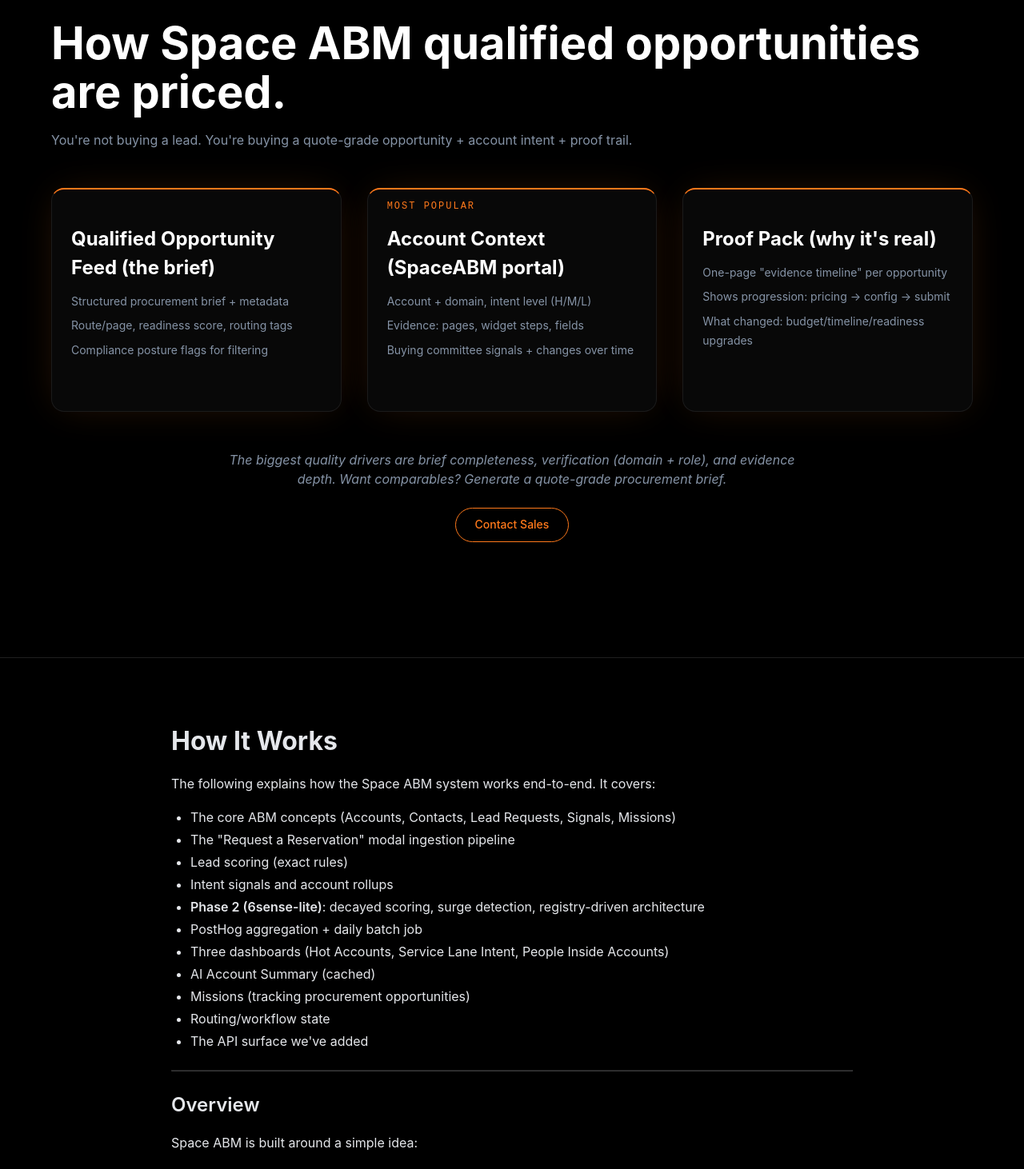
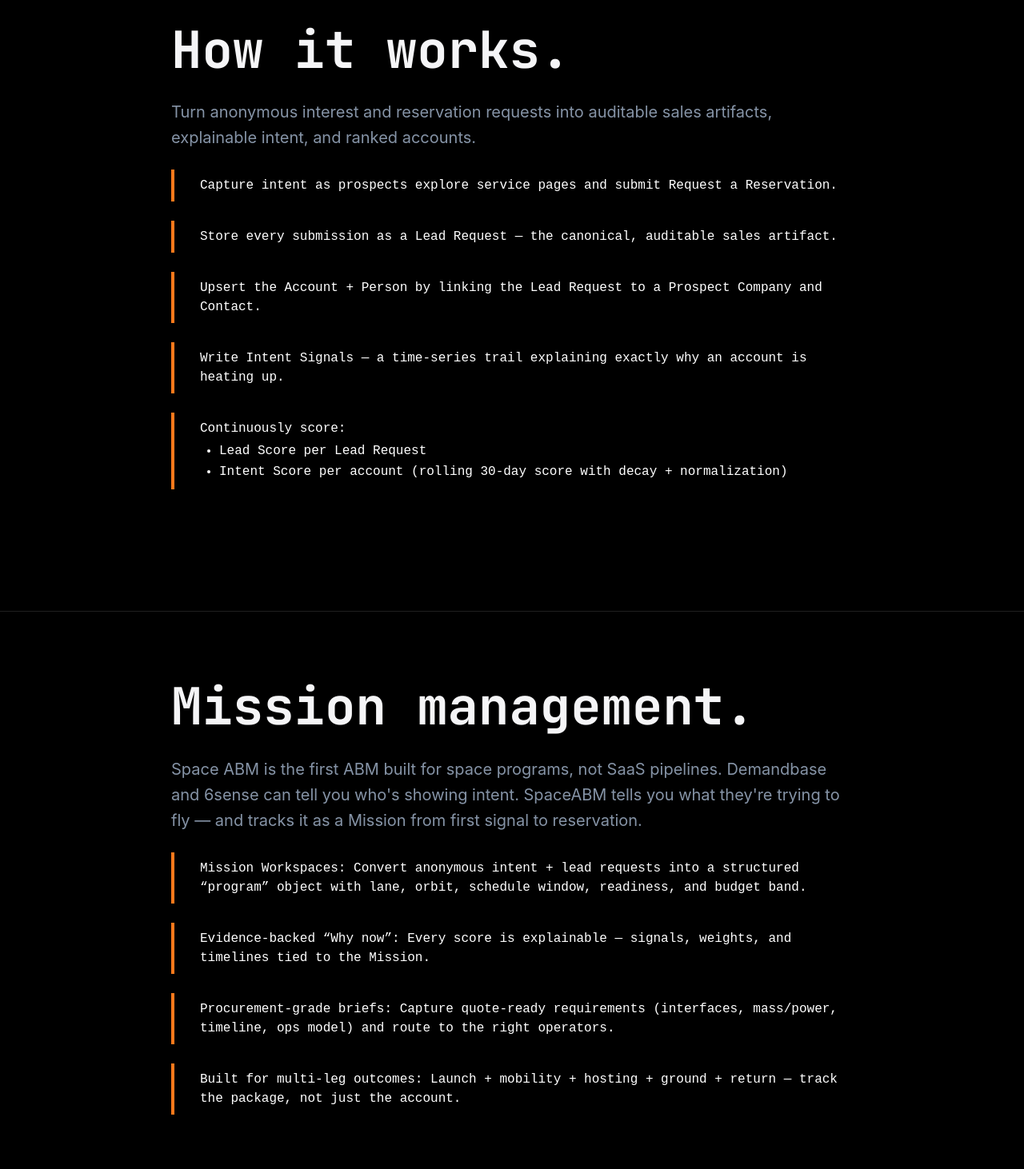
Before and after one commit to bigbadbrad/space-abm, a Next.js app: page / in a window 1280 px wide. Shown: the part 1020-2482 px from the top of the page at 80% size. Built offline with nearby package versions, Linux system fonts and the light colour scheme; no server answers.

Commit message:
homepage with new blocks

```diff
--- a/src/app/page.tsx
+++ b/src/app/page.tsx
@@ -2,6 +2,8 @@
 import path from 'path';
 import { Box, Container } from '@mui/material';
 import { HeroBlock } from '@/components/HeroBlock';
+import { HowSpaceABMWorksBlock } from '@/components/home/HowSpaceABMWorksBlock';
+import { ABMBuiltForSpaceBlock } from '@/components/home/ABMBuiltForSpaceBlock';
 import { SpaceABMPricingBlock } from '@/components/home/SpaceABMPricingBlock';
 import { MarkdownRenderer } from '@/components/dashboard/docs/markdown-renderer';
 
@@ -18,6 +20,8 @@
   return (
     <>
       <HeroBlock />
+      <HowSpaceABMWorksBlock />
+      <ABMBuiltForSpaceBlock />
       <SpaceABMPricingBlock />
       <Box sx={{ py: 6, backgroundColor: '#000000', color: '#e5e7eb' }}>
         <Container maxWidth="md">
--- a/src/components/HeroBlock.tsx
+++ b/src/components/HeroBlock.tsx
@@ -22,7 +22,7 @@
             textAlign: 'center',
           }}
         >
-          The First ABM Platform Built for Missions, Not Just Leads.
+          The first ABM platform built for Missions, not just leads.
         </Typography>
         <Typography variant="body1" sx={{ color: '#d1d1d2', fontSize: { xs: '1rem', sm: '1.125rem' }, lineHeight: 1.8, textAlign: 'left' }}>
           Unlike 6sense or Demandbase—which are built to be generic "intent + ads + orchestration" layers—SpaceABM is designed around the actual unit of work in space: a mission-driven procurement request. You can bolt custom fields and segments onto a horizontal ABM tool, but you still end up forcing space-specific reality (interfaces, orbit regimes, lead times, compliance gates, capacity windows, multi-leg service chains) through a marketing-shaped funnel.
--- /dev/null
+++ b/src/components/home/ABMBuiltForSpaceBlock.tsx
@@ -0,0 +1,80 @@
+'use client';
+
+import React from 'react';
+import { JetBrains_Mono } from 'next/font/google';
+import { Box, Container, Typography } from '@mui/material';
+import { PrimaryColor } from '@/config';
+
+const jetbrainsMono = JetBrains_Mono({ subsets: ['latin'] });
+
+export function ABMBuiltForSpaceBlock() {
+  return (
+    <Box
+      component="section"
+      id="abm-built-for-space"
+      sx={{
+        py: { xs: 8, md: 10 },
+        backgroundColor: '#000000',
+        borderBottom: '1px solid rgba(255, 255, 255, 0.12)',
+      }}
+    >
+      <Container maxWidth="md">
+        <Box sx={{ mb: 6 }}>
+          <Typography
+            component="h2"
+            sx={{
+              fontFamily: jetbrainsMono.style.fontFamily,
+              fontSize: { xs: '2.5rem', sm: '3.5rem', md: '64px' },
+              lineHeight: 1.2,
+              fontWeight: 700,
+              color: '#F5F5F7',
+              mb: 3,
+            }}
+          >
+            Mission management.
+          </Typography>
+          <Typography
+            sx={{
+              fontSize: { xs: '1.125rem', md: '1.25rem' },
+              lineHeight: 1.6,
+              color: 'rgba(148,163,184,0.9)',
+              mb: 3,
+            }}
+          >
+            Space ABM is the first ABM built for space programs, not SaaS pipelines.  Demandbase and 6sense can tell you who&apos;s showing intent. SpaceABM tells you what they&apos;re trying to fly — and tracks it as a Mission from first signal to reservation.
+          </Typography>
+
+          <Box sx={{ display: 'flex', flexDirection: 'column', mt: 3 }}>
+            <ABMBulletItem text="Mission Workspaces: Convert anonymous intent + lead requests into a structured “program” object with lane, orbit, schedule window, readiness, and budget band." />
+            <ABMBulletItem text="Evidence-backed “Why now”: Every score is explainable — signals, weights, and timelines tied to the Mission." />
+            <ABMBulletItem text="Procurement-grade briefs: Capture quote-ready requirements (interfaces, mass/power, timeline, ops model) and route to the right operators." />
+            <ABMBulletItem text="Built for multi-leg outcomes: Launch + mobility + hosting + ground + return — track the package, not just the account." />
+          </Box>
+        </Box>
+      </Container>
+    </Box>
+  );
+}
+
+interface ABMBulletItemProps {
+  text: string;
+}
+
+function ABMBulletItem({ text }: ABMBulletItemProps) {
+  return (
+    <Typography
+      sx={{
+        borderLeft: `4px solid ${PrimaryColor}`,
+        pl: 4,
+        py: 1,
+        mb: 3,
+        color: '#FFFFFF',
+        fontFamily: 'monospace',
+        fontSize: '1rem',
+        lineHeight: 1.5,
+      }}
+    >
+      {text}
+    </Typography>
+  );
+}
--- /dev/null
+++ b/src/components/home/HowSpaceABMWorksBlock.tsx
@@ -0,0 +1,108 @@
+'use client';
+
+import React from 'react';
+import { JetBrains_Mono } from 'next/font/google';
+import { Box, Container, Typography } from '@mui/material';
+import { PrimaryColor } from '@/config';
+
+const jetbrainsMono = JetBrains_Mono({ subsets: ['latin'] });
+
+export function HowSpaceABMWorksBlock() {
+  return (
+    <Box
+      component="section"
+      id="how-space-abm-works"
+      sx={{
+        py: { xs: 8, md: 10 },
+        backgroundColor: '#000000',
+        borderBottom: '1px solid rgba(255, 255, 255, 0.12)',
+      }}
+    >
+      <Container maxWidth="md">
+        <Box sx={{ mb: 6 }}>
+          <Typography
+            component="h2"
+            sx={{
+              fontFamily: jetbrainsMono.style.fontFamily,
+              fontSize: { xs: '2.5rem', sm: '3.5rem', md: '64px' },
+              lineHeight: 1.2,
+              fontWeight: 700,
+              color: '#F5F5F7',
+              mb: 3,
+            }}
+          >
+            How it works.
+          </Typography>
+          <Typography
+            sx={{
+              fontSize: { xs: '1.125rem', md: '1.25rem' },
+              lineHeight: 1.6,
+              color: 'rgba(148,163,184,0.9)',
+              mb: 3,
+            }}
+          >
+            Turn anonymous interest and reservation requests into auditable sales artifacts, explainable intent, and ranked accounts.
+          </Typography>
+
+          <Box sx={{ display: 'flex', flexDirection: 'column', mt: 3 }}>
+            <BulletItem text="Capture intent as prospects explore service pages and submit Request a Reservation." />
+            <BulletItem text="Store every submission as a Lead Request — the canonical, auditable sales artifact." />
+            <BulletItem text="Upsert the Account + Person by linking the Lead Request to a Prospect Company and Contact." />
+            <BulletItem text="Write Intent Signals — a time-series trail explaining exactly why an account is heating up." />
+            <BulletItemWithSub>
+              Continuously score:
+              <Box component="ul" sx={{ m: 0, mt: 0.5, pl: 3 }}>
+                <li>Lead Score per Lead Request</li>
+                <li>Intent Score per account (rolling 30-day score with decay + normalization)</li>
+              </Box>
+            </BulletItemWithSub>
+          </Box>
+        </Box>
+      </Container>
+    </Box>
+  );
+}
+
+interface BulletItemProps {
+  text: string;
+}
+
+function BulletItem({ text }: BulletItemProps) {
+  return (
+    <Typography
+      sx={{
+        borderLeft: `4px solid ${PrimaryColor}`,
+        pl: 4,
+        py: 1,
+        mb: 3,
+        color: '#FFFFFF',
+        fontFamily: 'monospace',
+        fontSize: '1rem',
+        lineHeight: 1.5,
+      }}
+    >
+      {text}
+    </Typography>
+  );
+}
+
+function BulletItemWithSub({ children }: { children: React.ReactNode }) {
+  return (
+    <Box
+      sx={{
+        borderLeft: `4px solid ${PrimaryColor}`,
+        pl: 4,
+        py: 1,
+        mb: 3,
+        color: '#FFFFFF',
+        fontFamily: 'monospace',
+        fontSize: '1rem',
+        lineHeight: 1.5,
+        '& ul': { color: '#FFFFFF' },
+        '& li': { mb: 0.25 },
+      }}
+    >
+      {children}
+    </Box>
+  );
+}
```
